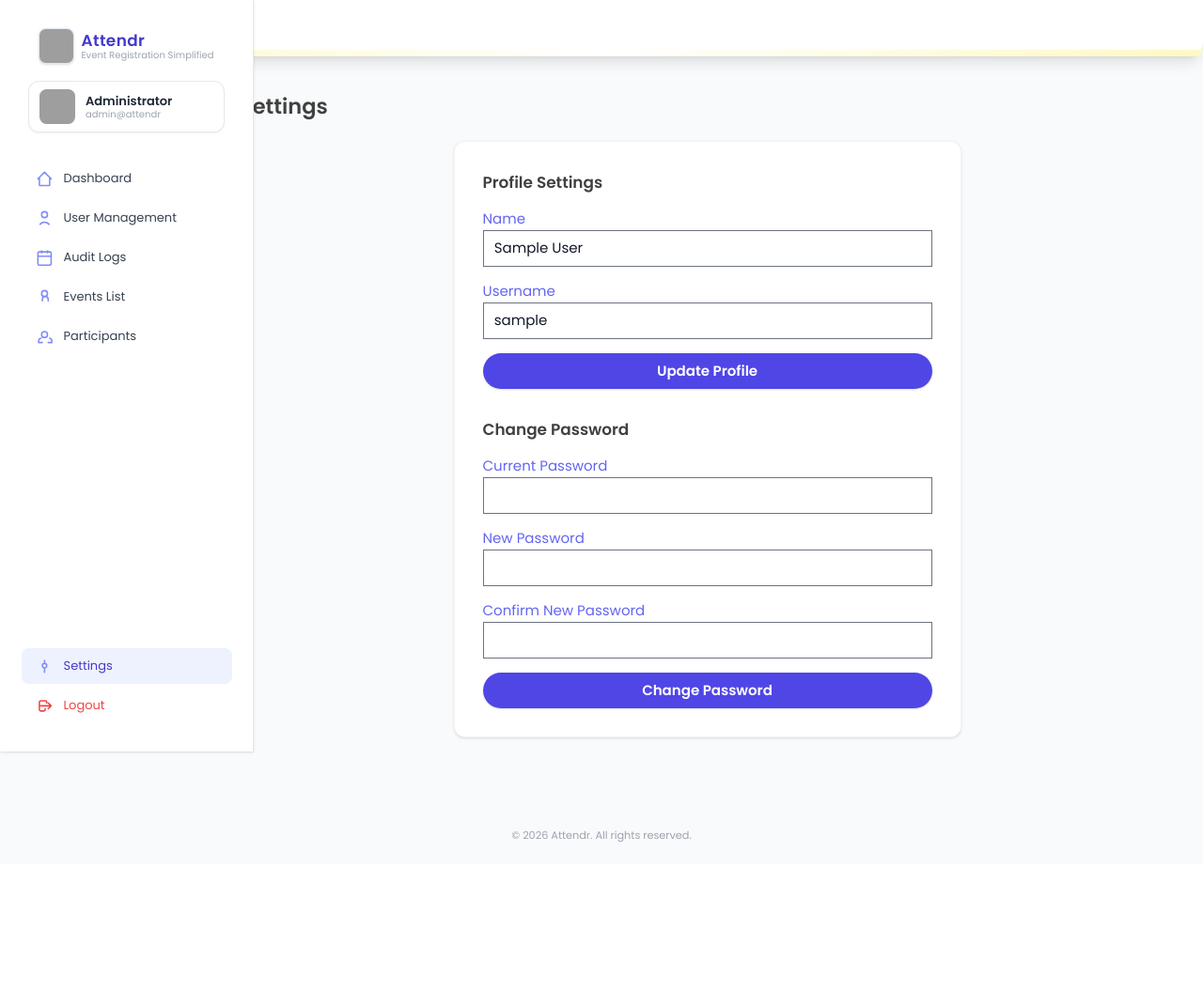
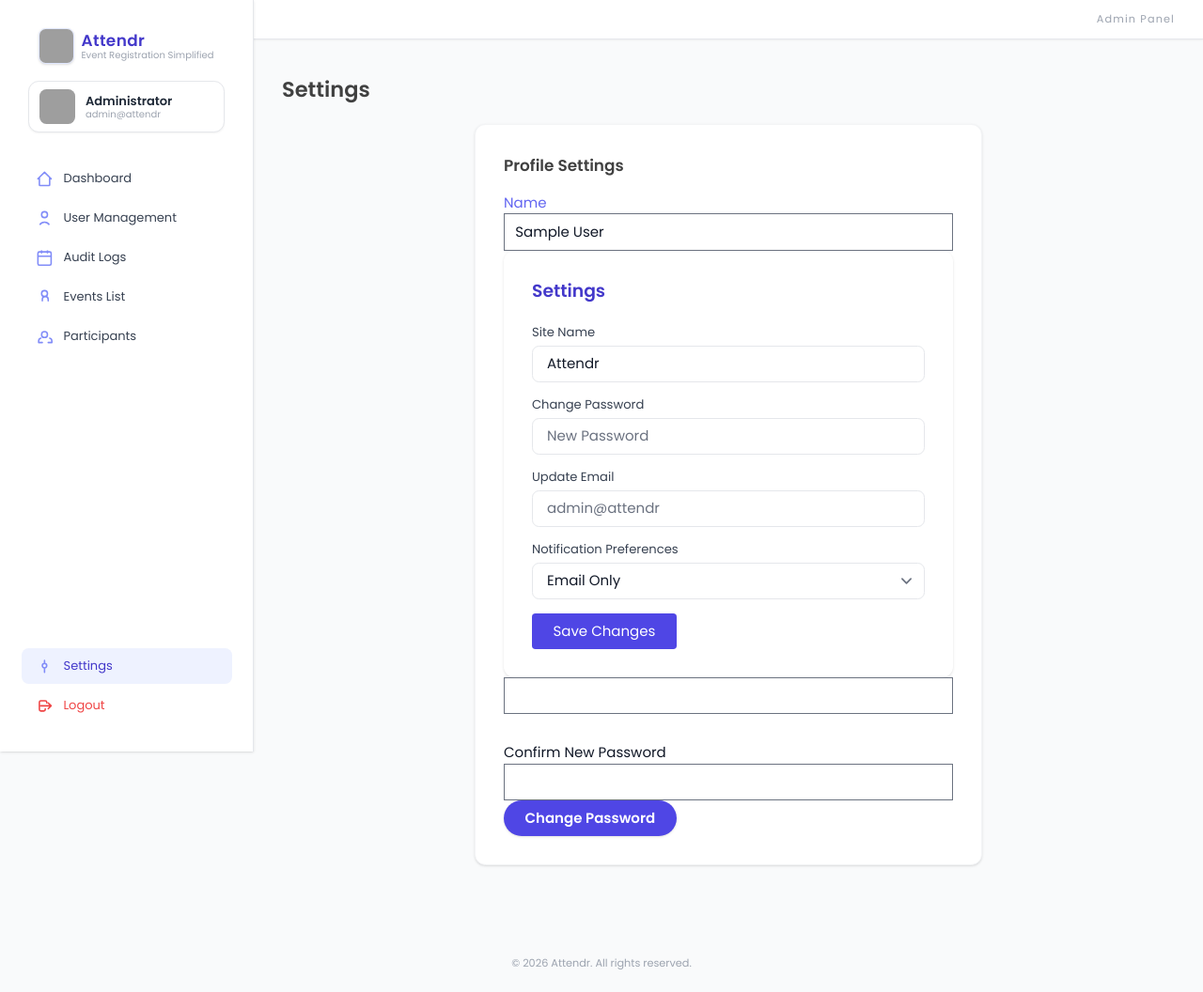
Before and after one commit to kingjrm/Attendr, a PHP site: page /admin/settings.php in a window 1280 px wide. Shown: the whole page at 94% size. Before the commit the page ends 896 px from the top, so only its background shows below. Run offline with PHP 8.4, Linux system fonts and the light colour scheme; the visitor is signed in with stand-in values (Sample User, id 1); some libraries are stand-ins or nearby versions; grey boxes are pictures that could not be loaded.

Commit message:
register implementation

```diff
--- a/admin/audit-logs.php
+++ b/admin/audit-logs.php
@@ -27,7 +27,7 @@ $users = $pdo->query('SELECT id, name FROM users ORDER BY name')->fetchAll();
 ?>
 <div class="flex min-h-[80vh]">
     <?php include 'sidebar.php'; ?>
-    <main class="flex-1 px-8 py-10 ml-60">
+    <main class="flex-1 px-8 py-10 lg:ml-72">
 
         <div class="w-full max-w-[1200px] mx-auto">
             <form method="get" id="auditLogFilterForm" class="flex flex-row flex-wrap gap-3 mb-3 items-center justify-between w-full">
--- a/admin/dashboard.php
+++ b/admin/dashboard.php
@@ -13,7 +13,7 @@ $upcoming_events = $pdo->query('SELECT COUNT(*) FROM events WHERE event_date >=
 ?>
 <div class="flex min-h-[80vh]">
     <?php include 'sidebar.php'; ?>
-    <main class="flex-1 px-8 py-10 ml-60">
+    <main class="flex-1 px-8 py-10 lg:ml-72">
         <h2 class="text-2xl font-bold mb-6 text-indigo-700">Admin Dashboard</h2>
         <div class="grid grid-cols-1 md:grid-cols-3 gap-6 mb-10">
             <div class="bg-white rounded-xl shadow p-6 flex flex-col items-start border border-gray-100">
--- a/admin/events.php
+++ b/admin/events.php
@@ -9,7 +9,7 @@ $events = $pdo->query('SELECT * FROM events ORDER BY event_date DESC, event_time
 ?>
 <div class="flex min-h-[80vh]">
     <?php include 'sidebar.php'; ?>
-    <main class="flex-1 px-8 py-10 ml-60">
+    <main class="flex-1 px-8 py-10 lg:ml-72">
         <div class="w-full max-w-[1200px] mx-auto">
             <div class="flex flex-row flex-wrap items-center justify-between mb-3">
                 <form method="get" id="eventFilterForm" class="flex flex-row gap-2 items-center w-full max-w-[70%]">
--- a/admin/participants.php
+++ b/admin/participants.php
@@ -31,7 +31,7 @@ $events = $pdo->query('SELECT id, title FROM events ORDER BY title')->fetchAll()
 ?>
 <div class="flex min-h-[80vh]">
     <?php include 'sidebar.php'; ?>
-    <main class="flex-1 px-8 py-10 ml-60">
+    <main class="flex-1 px-8 py-10 lg:ml-72">
 
         <div class="w-full max-w-[1200px] mx-auto">
             <form method="get" id="participantFilterForm" class="flex flex-row flex-wrap gap-3 mb-3 items-center justify-between w-full">
--- a/admin/settings.php
+++ b/admin/settings.php
@@ -7,7 +7,7 @@ if (!isset($_SESSION['admin_id'])) {
 ?>
 <div class="flex min-h-[80vh]">
     <?php include 'sidebar.php'; ?>
-    <main class="flex-1 px-8 py-10 ml-60">
+    <main class="flex-1 px-8 py-10 lg:ml-72">
         <h2 class="text-2xl font-bold mb-6 text-neutral-700">Settings</h2>
         <div class="bg-white rounded-xl shadow p-8 border border-gray-100 max-w-xl mx-auto">
             <h3 class="text-lg font-semibold mb-4 text-neutral-700">Profile Settings</h3>
@@ -15,21 +15,36 @@ if (!isset($_SESSION['admin_id'])) {
                 <div>
                     <label for="admin_name">Name</label>
                     <input type="text" name="admin_name" id="admin_name" class="w-full" value="<?php echo htmlspecialchars($_SESSION['admin_name'] ?? ''); ?>" required>
+                <?php
+                // ...existing code...
+                ?>
+                <div class="max-w-2xl mx-auto bg-white rounded-xl shadow p-8">
+                    <h2 class="text-xl font-bold mb-6 text-indigo-700">Settings</h2>
+                    <form>
+                        <div class="mb-4">
+                            <label class="block text-sm font-medium text-gray-700 mb-1">Site Name</label>
+                            <input type="text" class="w-full px-4 py-2 rounded-lg border border-gray-200 focus:ring-2 focus:ring-indigo-200 focus:outline-none bg-white" value="Attendr" />
+                        </div>
+                        <div class="mb-4">
+                            <label class="block text-sm font-medium text-gray-700 mb-1">Change Password</label>
+                            <input type="password" class="w-full px-4 py-2 rounded-lg border border-gray-200 focus:ring-2 focus:ring-indigo-200 focus:outline-none bg-white" placeholder="New Password" />
+                        </div>
+                        <div class="mb-4">
+                            <label class="block text-sm font-medium text-gray-700 mb-1">Update Email</label>
+                            <input type="email" class="w-full px-4 py-2 rounded-lg border border-gray-200 focus:ring-2 focus:ring-indigo-200 focus:outline-none bg-white" placeholder="admin@attendr" />
+                        </div>
+                        <div class="mb-4">
+                            <label class="block text-sm font-medium text-gray-700 mb-1">Notification Preferences</label>
+                            <select class="w-full px-4 py-2 rounded-lg border border-gray-200 focus:ring-2 focus:ring-indigo-200 focus:outline-none bg-white">
+                                <option>Email Only</option>
+                                <option>SMS Only</option>
+                                <option>Email & SMS</option>
+                                <option>None</option>
+                            </select>
+                        </div>
+                        <button type="submit" class="bg-indigo-600 text-white px-6 py-2 rounded font-medium hover:bg-indigo-700">Save Changes</button>
+                    </form>
                 </div>
-                <div>
-                    <label for="admin_username">Username</label>
-                    <input type="text" name="admin_username" id="admin_username" class="w-full" value="<?php echo htmlspecialchars($_SESSION['admin_username'] ?? 'admin'); ?>" required>
-                </div>
-                <button type="submit" class="py-2 px-6 bg-indigo-600 text-white rounded-full shadow hover:bg-indigo-700 transition font-semibold">Update Profile</button>
-            </form>
-            <h3 class="text-lg font-semibold mb-4 text-neutral-700">Change Password</h3>
-            <form method="post" class="flex flex-col gap-4">
-                <div>
-                    <label for="current_password">Current Password</label>
-                    <input type="password" name="current_password" id="current_password" class="w-full" required>
-                </div>
-                <div>
-                    <label for="new_password">New Password</label>
                     <input type="password" name="new_password" id="new_password" class="w-full" required>
                 </div>
                 <div>
--- a/admin/users.php
+++ b/admin/users.php
@@ -26,7 +26,7 @@ $users = $stmt->fetchAll();
 ?>
 <div class="flex min-h-[80vh]">
     <?php include 'sidebar.php'; ?>
-    <main class="flex-1 px-8 py-10 ml-60">
+    <main class="flex-1 px-8 py-10 lg:ml-72">
 
         <div class="w-full max-w-[1200px] mx-auto">
             <form method="get" id="userFilterForm" class="flex flex-row flex-wrap gap-3 mb-3 items-center justify-between w-full">
--- a/includes/header.php
+++ b/includes/header.php
@@ -1,6 +1,7 @@
 <?php
 // Global header include
 if (session_status() === PHP_SESSION_NONE) session_start();
+$is_admin = strpos($_SERVER['REQUEST_URI'], '/admin/') !== false;
 ?>
 <!DOCTYPE html>
 <html lang="en">
@@ -18,19 +19,33 @@ if (session_status() === PHP_SESSION_NONE) session_start();
     </style>
 </head>
 <body class="bg-gray-50 text-gray-900">
-    <header class="bg-white shadow-lg rounded-b-2xl" style="margin-bottom:0!important;">
-        <div class="max-w-7xl mx-auto px-6 py-3 flex justify-between items-center">
-            <a href="/Attendr/index.php" class="flex items-center gap-2 group">
-                <span class="text-2xl font-extrabold text-indigo-600 group-hover:text-yellow-500 transition">Attendr</span>
+    <?php if ($is_admin): ?>
+        <header class="bg-white border-b border-gray-200 shadow-sm relative z-10" style="margin-bottom:0;">
+            <div class="max-w-full px-8 py-2 flex items-center justify-between mx-auto">
+                <a href="/Attendr/admin/dashboard.php" class="flex items-center gap-2 select-none">
+                    <span class="text-xl font-extrabold text-indigo-700">Attendr Admin</span>
+                </a>
+                <span class="text-xs text-gray-400 font-medium tracking-widest">Admin Panel</span>
+            </div>
+        </header>
+    <?php else: ?>
+        <header class="bg-white/90 shadow-xl rounded-b-3xl border-b border-yellow-100" style="margin-bottom:0!important;backdrop-filter:saturate(180%) blur(8px);">
+            <div class="max-w-7xl mx-auto px-8 py-4 flex items-center justify-between">
+                <a href="/Attendr/index.php" class="flex items-center gap-3 group select-none">
+                    <span class="inline-flex items-center justify-center w-10 h-10 rounded-full bg-gradient-to-br from-yellow-400 to-yellow-200 shadow text-white text-2xl font-bold mr-1">
+                        <svg class="w-6 h-6" fill="none" stroke="currentColor" stroke-width="2" viewBox="0 0 24 24"><path stroke-linecap="round" stroke-linejoin="round" d="M12 4v16m8-8H4"/></svg>
+                    </span>
+                    <span class="text-2xl font-extrabold text-indigo-700 group-hover:text-yellow-500 transition">Attendr</span>
                     <span class="hidden sm:inline text-xs font-semibold text-gray-400 tracking-widest ml-2 group-hover:text-yellow-600 transition">Event Platform</span>
                 </a>
-            <nav class="flex gap-3">
+                <nav class="flex gap-4 items-center">
                     <?php if (!isset($_SESSION['admin_id']) && !isset($_SESSION['user_id'])): ?>
-                    <a href="/Attendr/participant/register.php" class="py-2 px-6 bg-white border-2 border-yellow-400 text-yellow-600 rounded-full shadow-md hover:bg-yellow-50 hover:border-yellow-500 transition font-semibold text-base">Register</a>
-                    <a href="/Attendr/auth/login.php" class="py-2 px-6 bg-gradient-to-r from-yellow-400 to-yellow-500 text-white rounded-full shadow-md hover:from-yellow-500 hover:to-yellow-600 transition font-semibold text-base">Login</a>
+                        <a href="/Attendr/participant/register.php" class="py-2 px-6 bg-white border-2 border-yellow-400 text-yellow-600 rounded-full shadow hover:bg-yellow-50 hover:border-yellow-500 transition font-semibold text-base">Register</a>
+                        <a href="/Attendr/auth/login.php" class="py-2 px-6 bg-gradient-to-r from-yellow-400 to-yellow-500 text-white rounded-full shadow hover:from-yellow-500 hover:to-yellow-600 transition font-semibold text-base">Login</a>
                     <?php endif; ?>
                 </nav>
             </div>
-        <div class="w-full h-2 bg-gradient-to-r from-yellow-100 via-white to-yellow-100 rounded-b-2xl"></div>
+            <div class="w-full h-1 bg-gradient-to-r from-yellow-100 via-white to-yellow-100 rounded-b-3xl"></div>
         </header>
+    <?php endif; ?>
     <main class="w-full px-0 pt-0 pb-0" style="margin-top:0!important;padding-top:0!important;padding-bottom:0!important;border-top:0!important;">
```
Also changed, not shown: participant/register.php (added, +74 -0 lines). Lines whose indentation alone changed are shown as unchanged.
